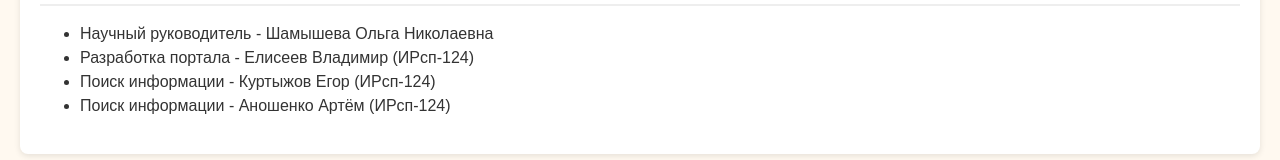
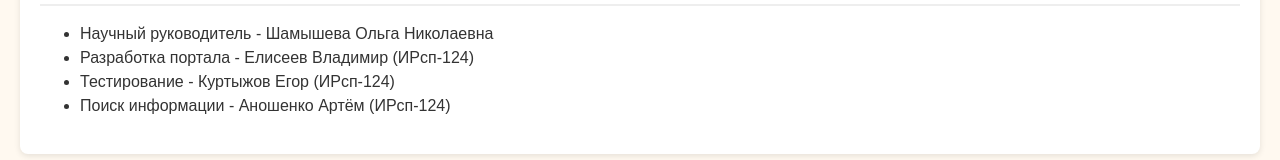
Before and after one commit to StarFury-gh/vov_project, a React (Vite) app in the folder frontend/: page /about in a window 1280 px wide. Shown: the part 606-766 px from the top of the page. Built offline with nearby package versions, Linux system fonts and the light colour scheme.

Commit message:
frontend: minor changes

```diff
--- a/frontend/src/pages/AboutPage/AboutPage.tsx
+++ b/frontend/src/pages/AboutPage/AboutPage.tsx
@@ -36,7 +36,7 @@ function AboutPage() {
                         Разработка портала - Елисеев Владимир (ИРсп-124)
                     </li>
                     <li>
-                        Поиск информации - Куртыжов Егор (ИРсп-124)
+                        Тестирование - Куртыжов Егор (ИРсп-124)
                     </li>
                     <li>
                         Поиск информации - Аношенко Артём (ИРсп-124)
```
